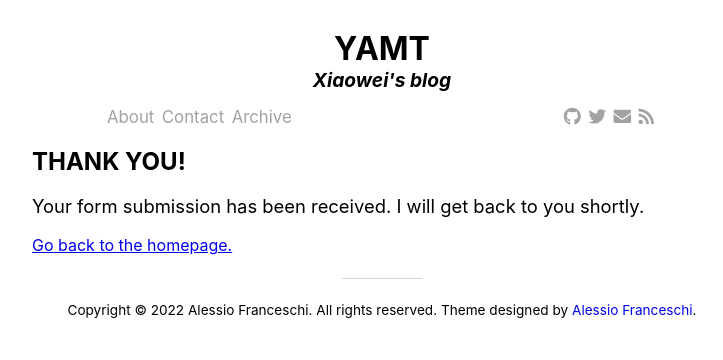
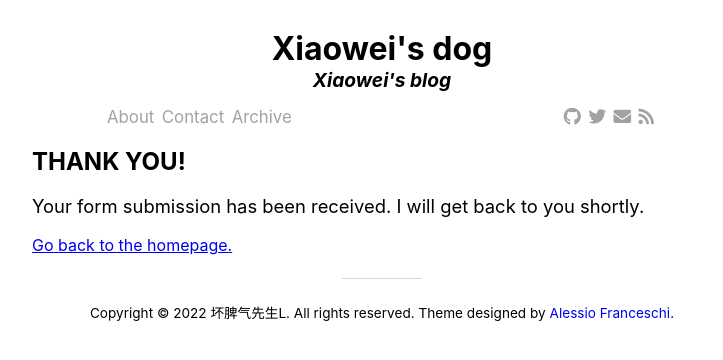
Before and after one commit to myfoolish/blog1, a Jekyll site: the page built from contact-successful.md, in a window 1280 px wide. Shown: the top 360 px of the page, without its empty margins (258-981 px from the left). Built offline with Jekyll 4.4.1, drawn with Linux system fonts in a browser that asks for light colours; nearby versions of some CDN libraries; part of the change alters nothing that is shown.

Commit message:
update Site settings

```diff
--- a/_config.yml
+++ b/_config.yml
@@ -1,12 +1,12 @@
 # Site settings
-title: YAMT
-description: "Yet Another Minimal Theme"
-url:  "https://pandasekh.github.io/Jekyll-YAMT/" # Actual base url of the website
-baseurl: "/"  # url of the jekyll blog. e.g. if you set url to "mysite.com" and baseurl to "blog", the jekyll website will work on "mysite.com/blog"
+title: Xiaowei's dog
+description: 即使说了那么多丧气的话 也一直在努力生活啊.
 author:
-  name: "Alessio Franceschi"
-  email: "alessiofranceschi2@gmail.com"
-  url: "https://alessiofranceschi.me"
+  name: "坏脾气先生L"
+  email: "myfoolish@126.com"
+  url: "https://myfoolish.github.io/blog1/"
+url:  "https://myfoolish.github.io/" # Actual base url of the website
+baseurl: "blog1/"  # url of the jekyll blog. e.g. if you set url to "mysite.com" and baseurl to "blog", the jekyll website will work on "mysite.com/blog"
 permalink: /:year/:month/:day/:title:output_ext
 
 #Plugins
@@ -27,20 +27,21 @@ facebook:
 logo: /assets/img/logo.jpg
 social:
   links: #List your social links here
-    - https://twitter.com/PandaSekh
-    - https://www.github.com/pandasekh
-    - https://www.linkedin.com/in/alessio-franceschi/
+    - https://twitter.com/meetgirls
+    - https://www.github.com/myfoolish
+#    - https://www.linkedin.com/in/alessio-franceschi/
 webmaster_verifications:
   google:
   bing:
   alexa:
   yandex:
   baidu:
-lang: en_US
+#lang: en_US
+lang: zh-Hans
 
 #Highlighter
 kramdown:
-  input:          GFM
+  input: GFM
   syntax_highlighter: rouge
 
   syntax_highlighter_opts:
```
